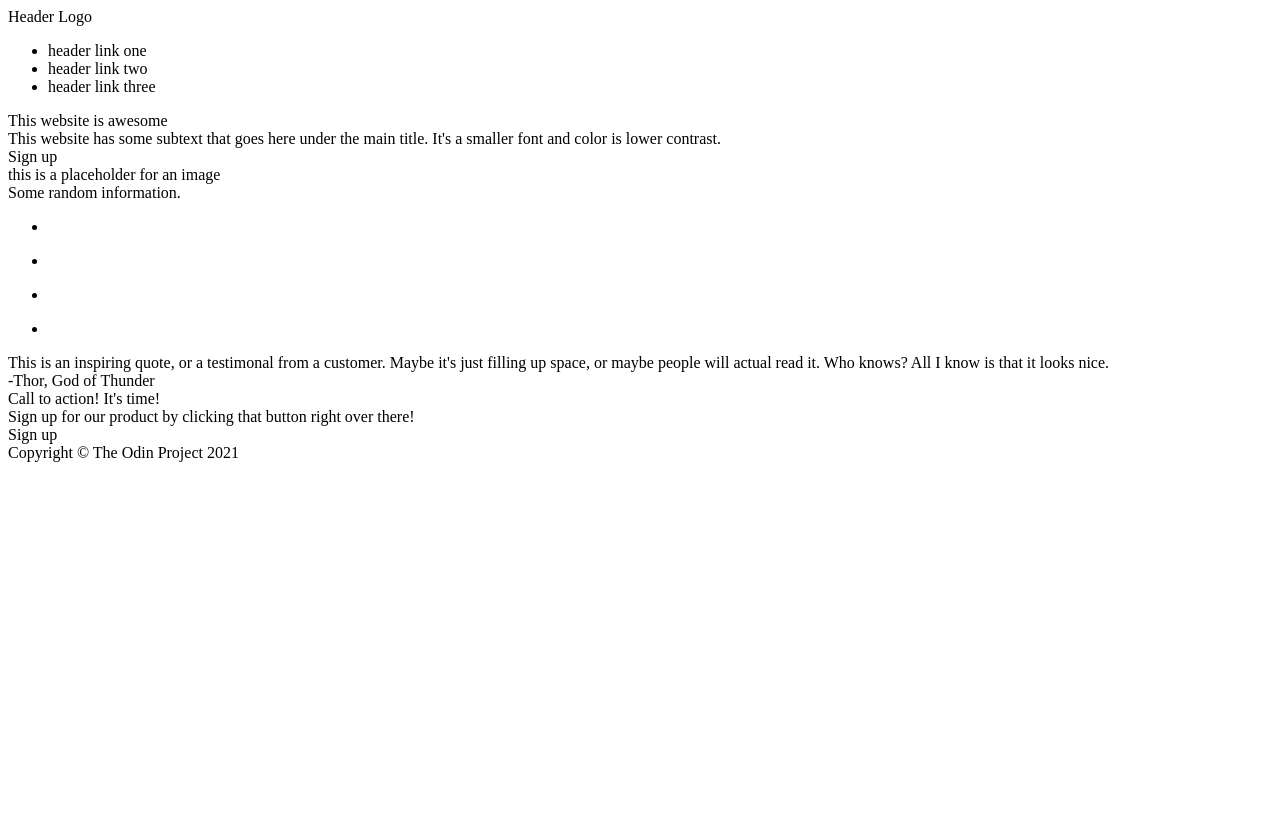
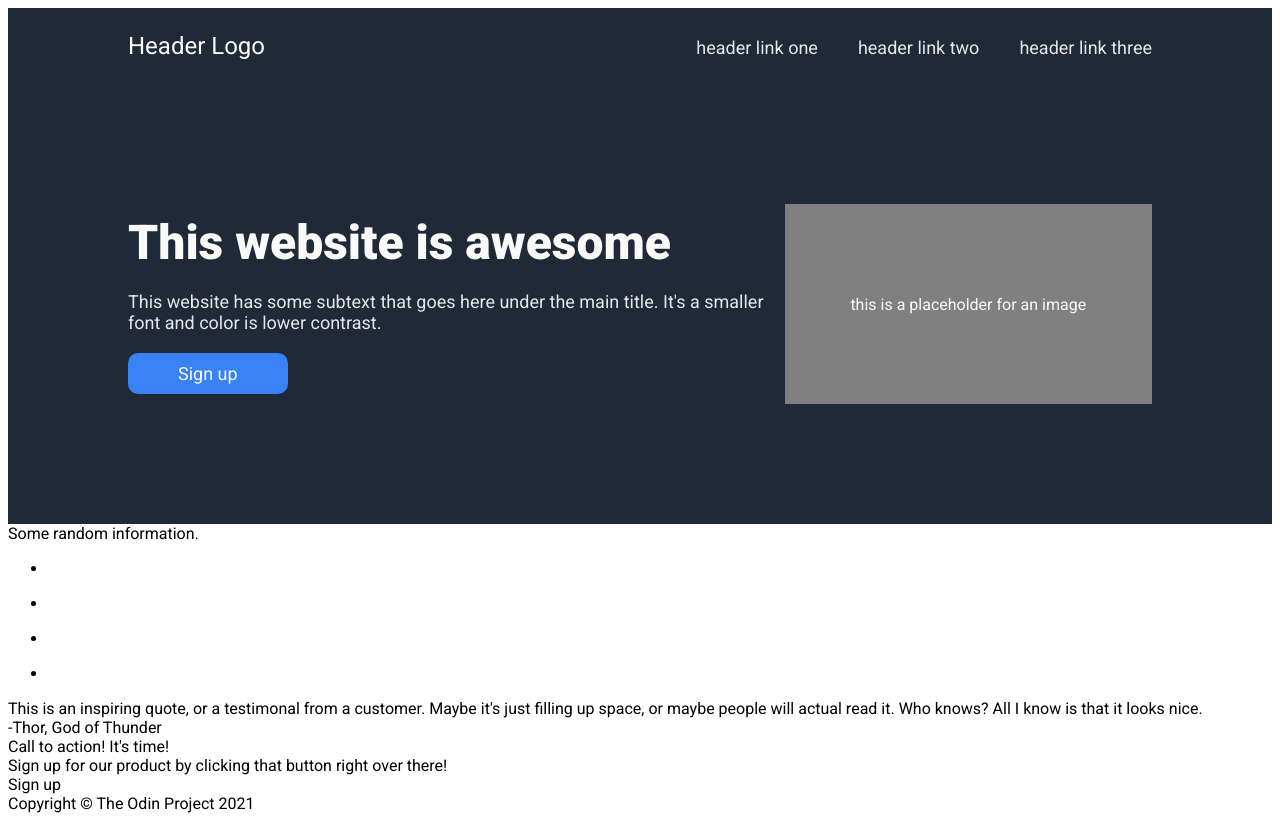
Before and after one commit to skjeeth1/css-project, a plain HTML site: page main.html in a window 1280 px wide. Before the commit the page ends 800 px from the top, so only its background shows below. Drawn offline with Linux system fonts and the light colour scheme.

Commit message:
Added header and hero styles

```diff
--- a/main.html
+++ b/main.html
@@ -5,29 +5,32 @@
     <meta charset="UTF-8">
     <meta name="viewport" content="width=device-width, initial-scale=1.0">
     <title>CSS-Project</title>
+    <link rel="stylesheet" href="styles.css">
+    <link rel="preconnect" href="https://fonts.googleapis.com">
+    <link rel="preconnect" href="https://fonts.gstatic.com" crossorigin>
+    <link href="https://fonts.googleapis.com/css2?family=Roboto:ital,wght@0,100;0,300;0,400;0,500;0,700;0,900;1,100;1,300;1,400;1,500;1,700;1,900&display=swap" rel="stylesheet">
 </head>
 
 <body>
+    <div class="main">
         <div class="header">
             <div class="logo">Header Logo</div>
             <div class="links">
-            <ul>
-                <li>header link one</li>
-                <li>header link two</li>
-                <li>header link three</li>
-            </ul>
+                <div>header link one</div>
+                <div>header link two</div>
+                <div>header link three</div>
             </div>
         </div>
         <div class="hero">
             <div class="text">
-            <div class="header">This website is awesome</div>
+                <div class="head">This website is awesome</div>
                 <div class="subtext">This website has some subtext that goes here under the main title. It's a smaller font and color is lower contrast.</div>
                 <div class="button">Sign up</div>
             </div>
             <div class="image">this is a placeholder for an image</div>
         </div>
         <div class="info">
-        <div class="header">Some random information.</div>
+            <div class="head">Some random information.</div>
             <div class="tiles">
                 <ul>
                     <li><div class="placeholder"></div></li>
@@ -43,12 +46,13 @@
         </div>
         <div class="bother">
             <div class="text">
-            <div class="header">Call to action! It's time!</div>
+                <div class="head">Call to action! It's time!</div>
                 <div class="sub">Sign up for our product by clicking that button right over there!</div>
             </div>
             <div class="button">Sign up</div>
         </div>
         <div class="footer">Copyright &copy; The Odin Project 2021</div>
+    </div>
 </body>
 
 </html>
--- a/styles.css
+++ b/styles.css
@@ -0,0 +1,72 @@
+.main{
+    font-family: 'Roboto', serif;
+}
+
+.header{
+    background: #1F2937;
+    color: #F9FAF8;
+    display: flex;
+    justify-content: space-between;
+    align-items: baseline;
+    padding: 24px;
+    padding-left: 120px;
+    padding-right: 120px;
+
+}
+
+.header .logo{
+    font-size: 24px;
+    font-style: bold;
+}
+
+.header .links{
+    display: flex;
+    justify-content: flex-start;
+    gap: 40px;
+    font-size: 18px;
+    color: #E5E7EB;
+}
+
+.hero{
+    background: #1F2937;
+    color: #F9FAF8;
+    display: flex;
+    justify-content: space-between;
+    align-items: center;
+    padding: 120px;
+}
+
+.hero .text{
+    display: flex;
+    flex-direction: column;
+    gap: 20px;
+}
+.hero .head{
+    font-size: 48px;
+    font-weight: 900;
+}
+
+.hero .subtext{
+    font-size:18px;
+    color: #E5E7EB;
+}
+
+.hero .button{
+    background: #3882F6;
+    padding: 10px;
+    padding-left: 50px;
+    padding-right: 50px;
+    font-size: 18px;
+    font-style: bold;
+    align-self: baseline;
+    border-radius: 10px;
+}
+
+.hero .image{
+    width: 500px;
+    height: 200px;
+    background: grey;
+    display: flex;
+    justify-content: center;
+    align-items: center;
+}
```
Lines whose indentation alone changed are shown as unchanged.
